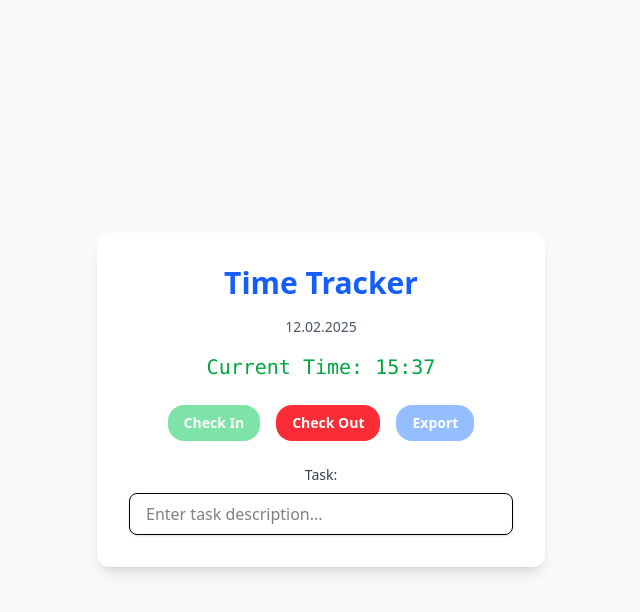
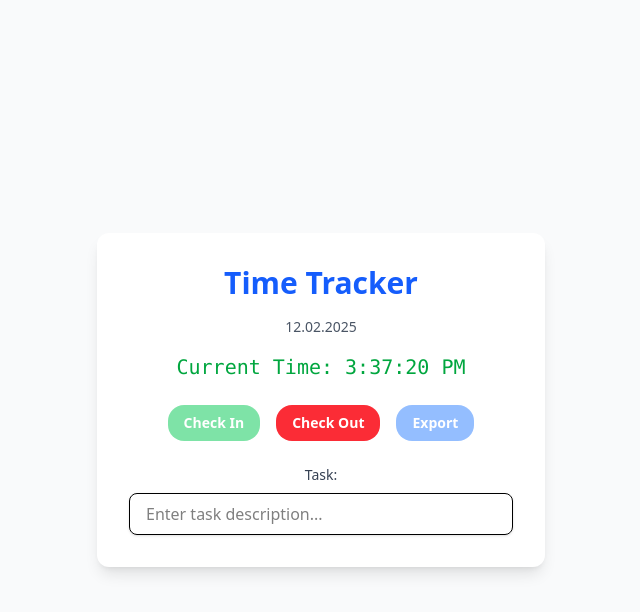
Before and after one commit to KikoNiko/time-tracker-for-freelancers, a React (Vite) app: page / in a window 1280 px wide. Both pictures are taken after a click on the button "Check In". Shown: the top 612 px of the page, without its empty margins (319-959 px from the left). Built offline with nearby package versions, Linux system fonts and the light colour scheme.

Commit message:
change time format

```diff
--- a/src/App.jsx
+++ b/src/App.jsx
@@ -75,7 +75,7 @@ export default function TimeTracker() {
 
         {isCheckedIn && (
           <p className="text-xl font-mono text-green-600 mt-4">
-            Current Time: {formatTime(currentTime)}
+            Current Time: {currentTime.toLocaleTimeString()}
           </p>
         )}
 
```
